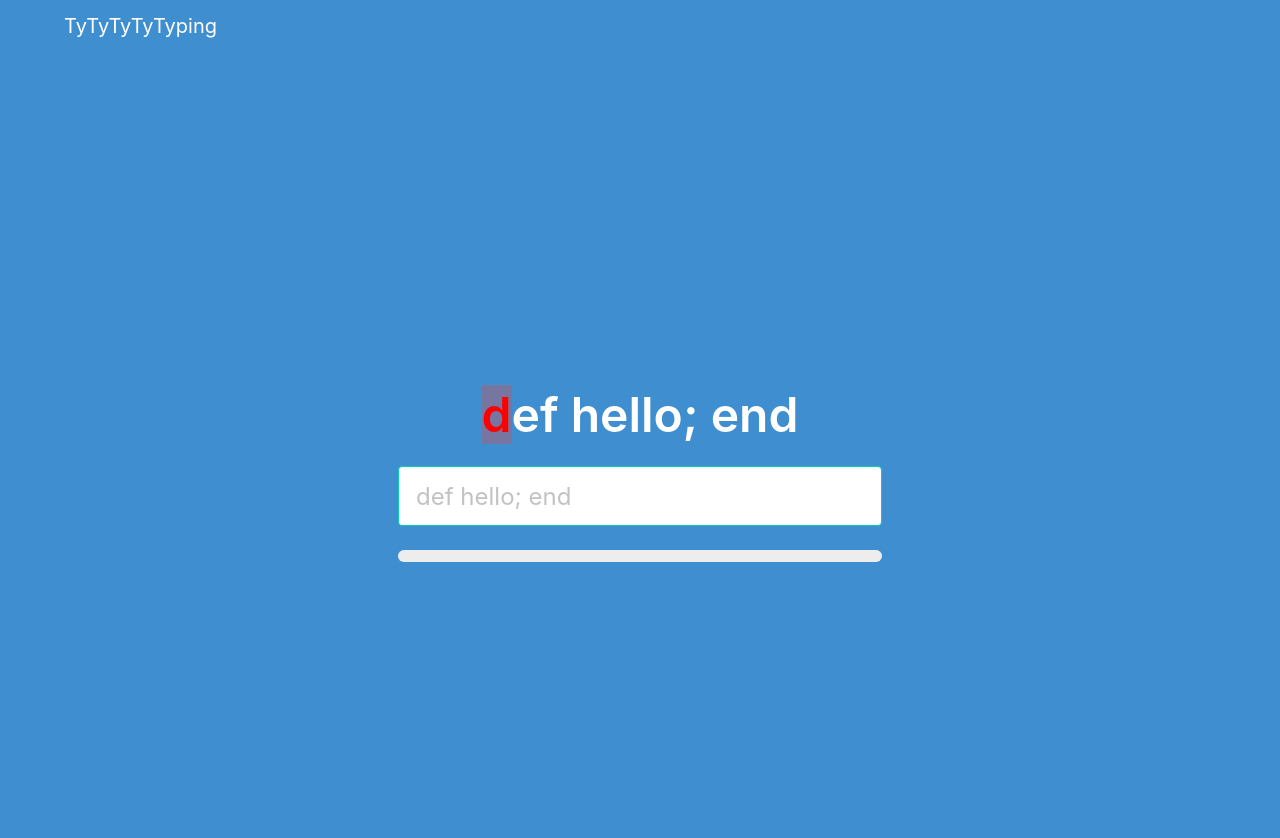
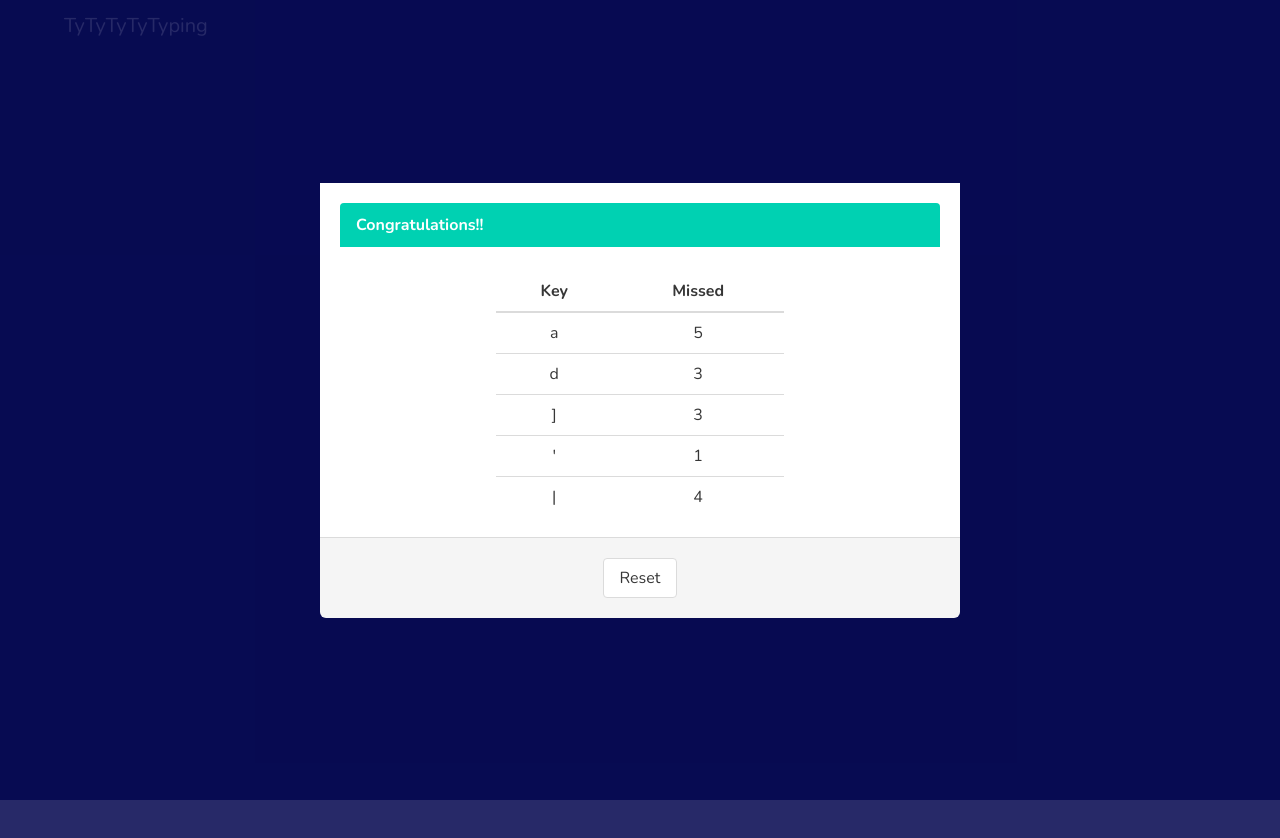
Before and after one commit to jacoyutorius/typinggame, a Vue app: page / in a window 1280 px wide. Shown: the top 838 px of the page. Built offline with nearby package versions, Linux system fonts and the light colour scheme.

Commit message:
背景色の変更など

```diff
--- a/src/assets/sass/main.scss
+++ b/src/assets/sass/main.scss
@@ -1 +1,9 @@
-@import '~bulma/bulma'
+// Import a Google Font
+@import url('https://fonts.googleapis.com/css?family=Nunito:400,700');
+
+// Update Bulma's global variables
+$family-sans-serif: "Nunito",
+sans-serif;
+
+$info: rgba(3, 6, 79, 0.86);
+@import "~bulma/bulma";
--- a/src/components/ResultModal.vue
+++ b/src/components/ResultModal.vue
@@ -2,12 +2,23 @@
   <div class="modal" v-bind:class="modalActivate">
     <div class="modal-background"></div>
     <div class="modal-card">
-      <header class="modal-card-head">
-        <p class="modal-card-title">お疲れさまでした！</p>
-      </header>
       <section class="modal-card-body">
+        <article class="message is-primary">
+          <div class="message-header">
+            <p>Congratulations!!</p>
+          </div>
+        </article>
+
+        <div class="columns is-mobile is-centered">
+          <div class="column is-half">
             <div class="table-container">
-          <table class="table">
+              <table class="table is-fullwidth">
+                <thead>
+                  <tr>
+                    <th>Key</th>
+                    <th>Missed</th>
+                  </tr>
+                </thead>
                 <tbody>
                   <tr v-for="(m, i) in groupByResult" v-bind:key="i">
                     <td>{{ m[0] }}</td>
@@ -16,10 +27,14 @@
                 </tbody>
               </table>
             </div>
+          </div>
+        </div>
       </section>
       <footer class="modal-card-foot">
-        <button class="button is-success">Save changes</button>
-        <button class="button" @click="resetResult">リセット</button>
+        <div>
+          <!-- <button class="button is-success">Save changes</button> -->
+          <button class="button" @click="resetResult">Reset</button>
+        </div>
       </footer>
     </div>
   </div>
@@ -60,3 +75,19 @@ export default {
   }
 };
 </script>
+
+<style scoped>
+th,
+td {
+  text-align: center !important;
+}
+
+footer {
+  flex-direction: column;
+  justify-content: center;
+}
+
+.modal-background {
+  background-color: rgba(3, 6, 79, 0.86) !important;
+}
+</style>
--- a/src/components/TypingPanel.vue
+++ b/src/components/TypingPanel.vue
@@ -72,16 +72,35 @@ export default {
       questions: [
         // "aaa",
         // "bbb"
+        "a || b",
+        "a && b",
         "def hello; end",
-        "if (A == B)",
-        "docker container exec -it app sh",
+        // "if (A == B)",
+        // "docker container exec -it app sh",
         "git remote add origin https://github.com/repos/application.git",
-        "mysql -u user -p password",
+        // "mysql -u user -p password",
         "git add ."
       ],
       currentQuestionIndex: 0,
-      missTypes: [],
-      modalActive: false
+      missTypes: [
+        "a",
+        "a",
+        "a",
+        "a",
+        "a",
+        "d",
+        "d",
+        "d",
+        "]",
+        "]",
+        "]",
+        "'",
+        "|",
+        "|",
+        "|",
+        "|"
+      ],
+      modalActive: true
     };
   },
   computed: {
@@ -121,7 +140,6 @@ export default {
         if (this.isLastQuestion) {
           this.modalActive = true;
         } else {
-          alert("finish!!");
           this.nextQuestion();
         }
         return;
```
Lines whose indentation alone changed are shown as unchanged.
